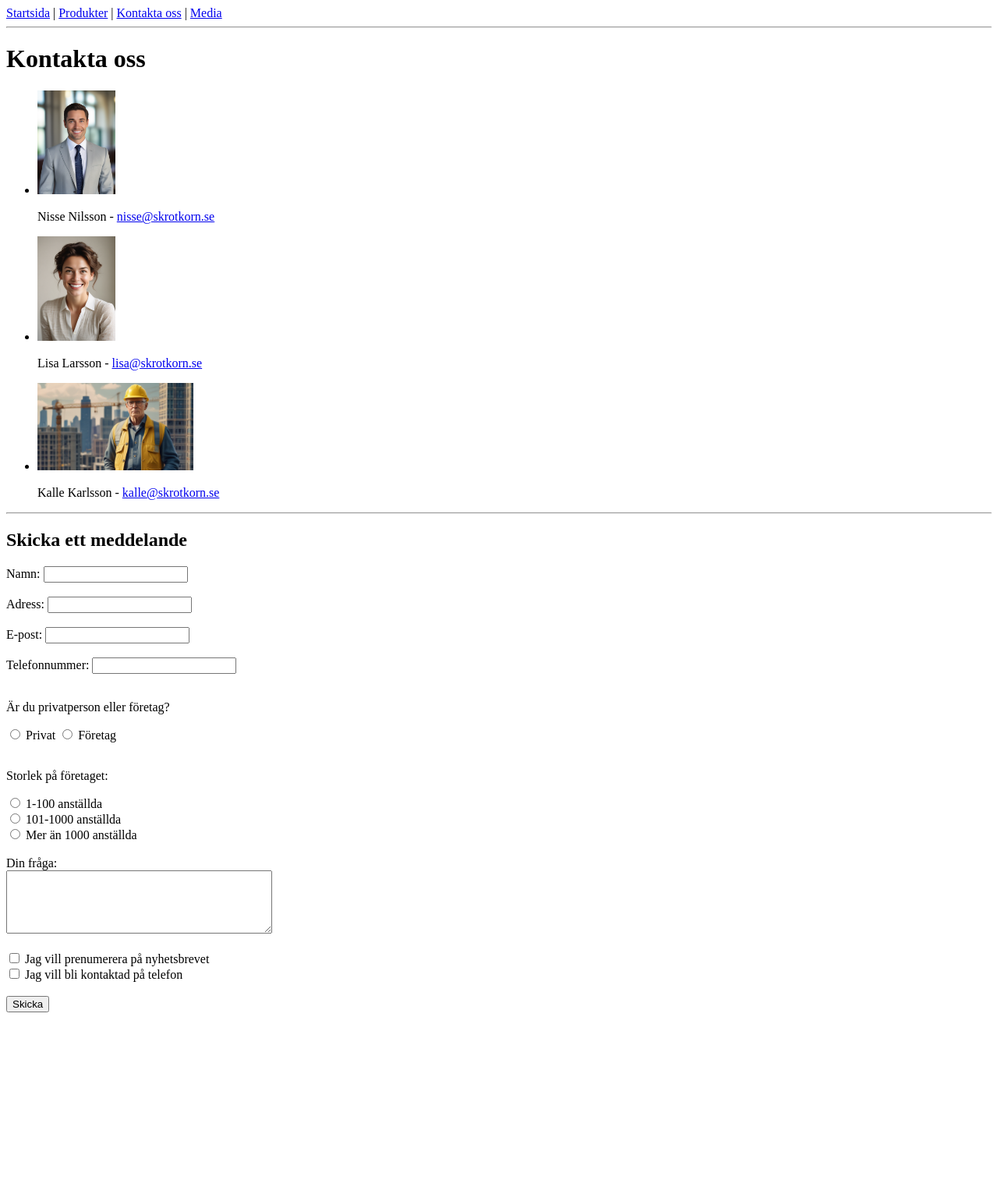
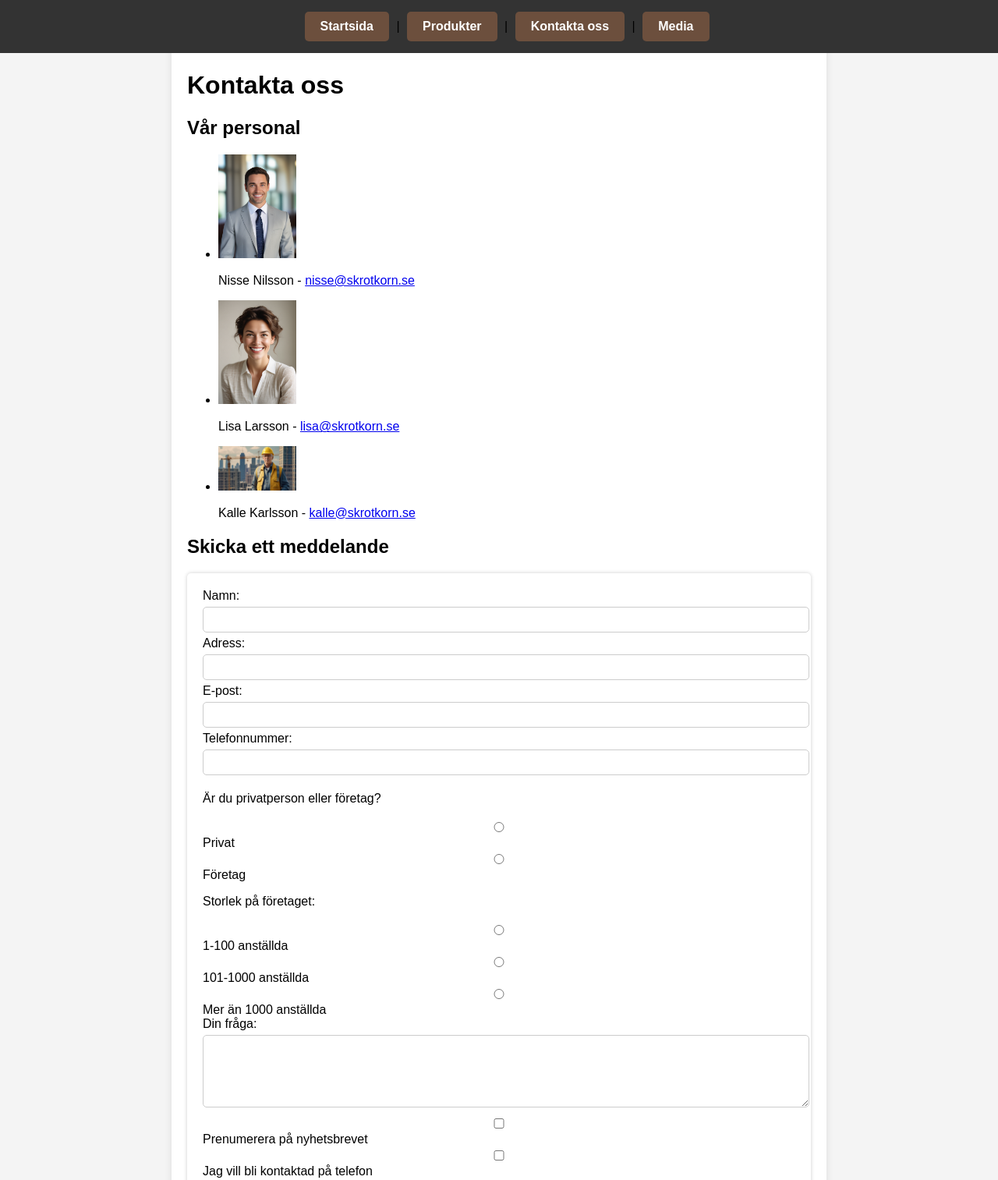
Before and after one commit to Pontus00/SkrotochKornAB, a plain HTML site: page contact.html in a window 1280 px wide. Shown: the top 1513 px of the page at 78% size. Before the commit the page ends 1306 px from the top, so only its background shows below. Drawn offline with Linux system fonts and the light colour scheme.

Commit message:
fixed and improved the UI using css

```diff
--- a/contact.html
+++ b/contact.html
@@ -4,6 +4,7 @@
     <meta charset="UTF-8">
     <meta name="viewport" content="width=device-width, initial-scale=1.0">
     <title>Kontakt - Skrot och Korn AB</title>
+    <link rel="stylesheet" href="css/styles.css">
 </head>
 <body>
 
@@ -14,10 +15,11 @@
         <a href="media.html">Media</a>
     </nav>
 
-    <hr>
-
+    <div class="container">
         <h1>Kontakta oss</h1>
 
+        <div class="contact-list">
+            <h2>Vår personal</h2>
             <ul>
                 <li>
                     <img src="images/nils.png" alt="Nisse Nilsson" width="100">
@@ -28,60 +30,52 @@
                     <p>Lisa Larsson - <a href="mailto:lisa@skrotkorn.se">lisa@skrotkorn.se</a></p>
                 </li>
                 <li>
-            <img src="images/kalle.png" alt="Kalle Karlsson" width="200">
+                    <img src="images/kalle.png" alt="Kalle Karlsson" width="100">
                     <p>Kalle Karlsson - <a href="mailto:kalle@skrotkorn.se">kalle@skrotkorn.se</a></p>
                 </li>
             </ul>
-
-    <hr>
-
+        </div>
 
         <h2>Skicka ett meddelande</h2>
         <form action="mailto:kontakt@skrotkorn.se" method="post" enctype="text/plain">
             <label for="namn">Namn:</label>
-        <input type="text" id="namn" name="namn" required><br><br>
+            <input type="text" id="namn" name="namn" required><br>
 
             <label for="adress">Adress:</label>
-        <input type="text" id="adress" name="adress"><br><br>
+            <input type="text" id="adress" name="adress"><br>
 
             <label for="email">E-post:</label>
-        <input type="email" id="email" name="email" required><br><br>
+            <input type="email" id="email" name="email" required><br>
 
             <label for="telefon">Telefonnummer:</label>
-        <input type="tel" id="telefon" name="telefon"><br><br>
-
+            <input type="tel" id="telefon" name="telefon"><br>
 
             <p>Är du privatperson eller företag?</p>
             <input type="radio" id="privat" name="kundtyp" value="privat" required>
             <label for="privat">Privat</label>
             <input type="radio" id="foretag" name="kundtyp" value="företag">
-        <label for="foretag">Företag</label><br><br>
-
+            <label for="foretag">Företag</label><br>
 
             <p>Storlek på företaget:</p>
             <input type="radio" id="små" name="storlek" value="1-100">
             <label for="små">1-100 anställda</label><br>
-
             <input type="radio" id="medel" name="storlek" value="101-1000">
             <label for="medel">101-1000 anställda</label><br>
+            <input type="radio" id="stor" name="storlek" value="1000+">
+            <label for="stor">Mer än 1000 anställda</label><br>
 
-        <input type="radio" id="stor" name="storlek" value="1000+">
-        <label for="stor">Mer än 1000 anställda</label><br><br>
+            <label for="fraga">Din fråga:</label>
+            <textarea id="fraga" name="fraga" rows="5"></textarea><br>
 
+            <input type="checkbox" id="nyhetsbrev" name="nyhetsbrev">
+            <label for="nyhetsbrev">Prenumerera på nyhetsbrevet</label><br>
 
-        <label for="fraga">Din fråga:</label><br>
-        <textarea id="fraga" name="fraga" rows="5" cols="40"></textarea><br><br>
-
-
-        <input type="checkbox" id="nyhetsbrev" name="nyhetsbrev" value="ja">
-        <label for="nyhetsbrev">Jag vill prenumerera på nyhetsbrevet</label><br>
-
-        <input type="checkbox" id="kontaktTelefon" name="kontaktTelefon" value="ja">
-        <label for="kontaktTelefon">Jag vill bli kontaktad på telefon</label><br><br>
-
+            <input type="checkbox" id="kontaktTelefon" name="kontaktTelefon">
+            <label for="kontaktTelefon">Jag vill bli kontaktad på telefon</label><br>
 
             <input type="submit" value="Skicka">
         </form>
+    </div>
 
 </body>
 </html>
--- /dev/null
+++ b/css/styles.css
@@ -0,0 +1,110 @@
+/* Allmän styling */
+body {
+    font-family: Arial, sans-serif;
+    background-color: #f4f4f4;
+    margin: 0;
+    padding: 0;
+}
+
+/* === MENY === */
+nav {
+    background-color: #333;
+    text-align: center;
+    padding: 10px;
+    position: fixed;
+    width: 100%;
+    top: 0;
+    left: 0;
+    z-index: 1000;
+}
+
+nav a {
+    color: white;
+    background-color: #6c4f3d;
+    padding: 10px 20px;
+    text-decoration: none;
+    border-radius: 5px;
+    font-weight: bold;
+    margin: 5px;
+    display: inline-block;
+    transition: 0.3s;
+}
+
+nav a:hover {
+    background-color: #8c6954;
+}
+
+/* === STARTSIDAN === */
+header {
+    background: url(../images/windshield.jpeg) no-repeat center center/cover;
+    height: 300px;
+    display: flex;
+    justify-content: center;
+    align-items: center;
+    text-align: center;
+    color: black;
+    font-size: 32px;
+    font-weight: bold;
+}
+
+.container {
+    padding: 20px;
+    background-color: white;
+    margin: 50px auto;
+    max-width: 800px;
+    border-radius: 10px;
+    box-shadow: 0px 0px 10px rgba(0, 0, 0, 0.1);
+}
+
+/* === PRODUKTLISTA === */
+table {
+    width: 100%;
+    border-collapse: collapse;
+    font-family: "Lucida Sans Unicode", sans-serif;
+    color: #4d2600;
+}
+
+table, th, td {
+    border: 2px solid green;
+}
+
+th, td {
+    padding: 10px;
+    text-align: left;
+}
+
+/* === MEDIA-SIDAN === */
+.media-container {
+    background: url('../images/windshield.jpeg') no-repeat center center/cover;
+    padding: 50px;
+    border-radius: 10px;
+}
+
+.video-section {
+    margin-bottom: 20px;
+}
+
+/* === FORMULÄR === */
+form {
+    background: #fff;
+    padding: 20px;
+    border-radius: 5px;
+    box-shadow: 0px 0px 5px rgba(0, 0, 0, 0.2);
+}
+input, textarea {
+    width: 100%;
+    padding: 8px;
+    margin: 5px 0;
+    border: 1px solid #ccc;
+    border-radius: 5px;
+}
+input[type="submit"] {
+    background-color: #6c4f3d;
+    color: white;
+    border: none;
+    cursor: pointer;
+    padding: 10px;
+}
+input[type="submit"]:hover {
+    background-color: #8c6954;
+}
```
Also changed, not shown: index.html (+6 -7 lines), media.html (+3 -36 lines), product.html (+6 -3 lines), images/windshield.jpeg (added). Lines whose indentation alone changed are shown as unchanged.
